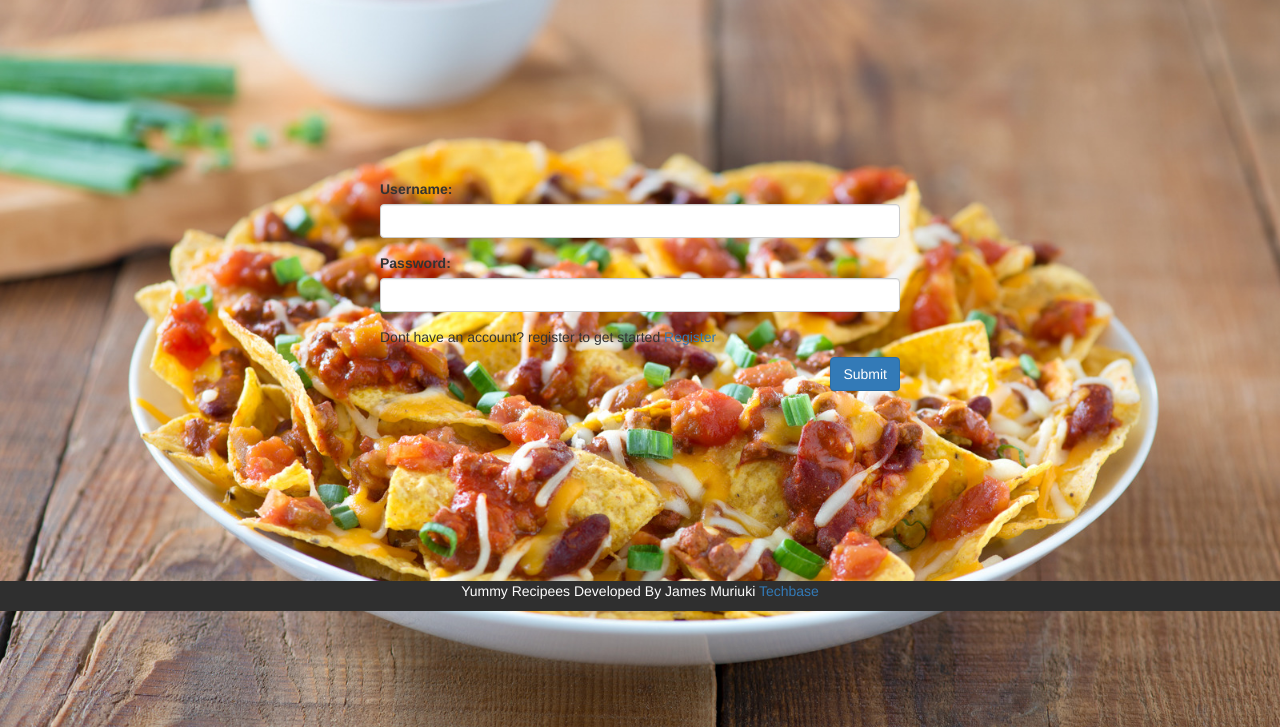
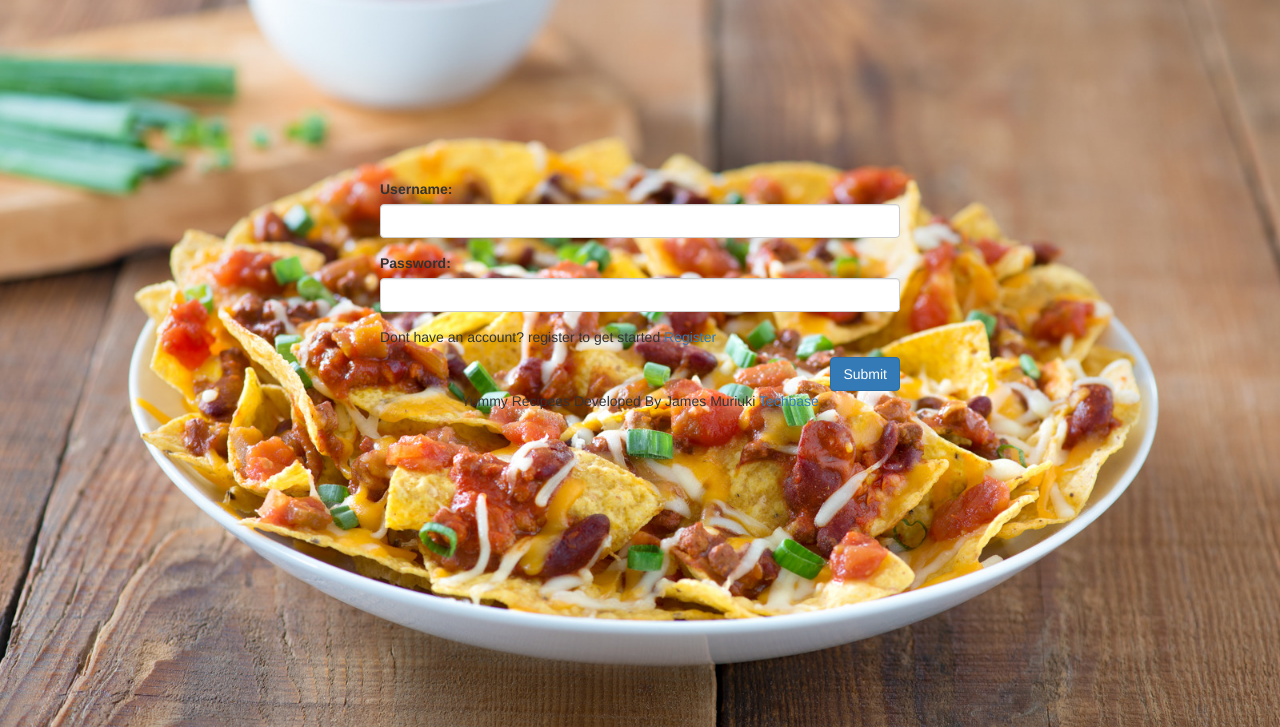
Before and after one commit to james947/Recipee-App-modernMvc-, a Python web app: template templates/index.html in a window 1280 px wide. Shown: the part 73-800 px from the top of the page. Run offline with Jinja, Linux system fonts and the light colour scheme; the template is opened without the code that fills it, so the values that code supplies are empty.

Commit message:
Modified index page footer

```diff
--- a/templates/index.html
+++ b/templates/index.html
@@ -34,7 +34,7 @@
         </form>
     </div>
 
-    <footer class="container-fluid bg-4 text-center">
+    <footer class="container-fluid bg-1 text-center">
       <p>Yummy Recipees Developed By James Muriuki <a href="https://facebook.com">Techbase</a></p>
     </footer>
 
```
